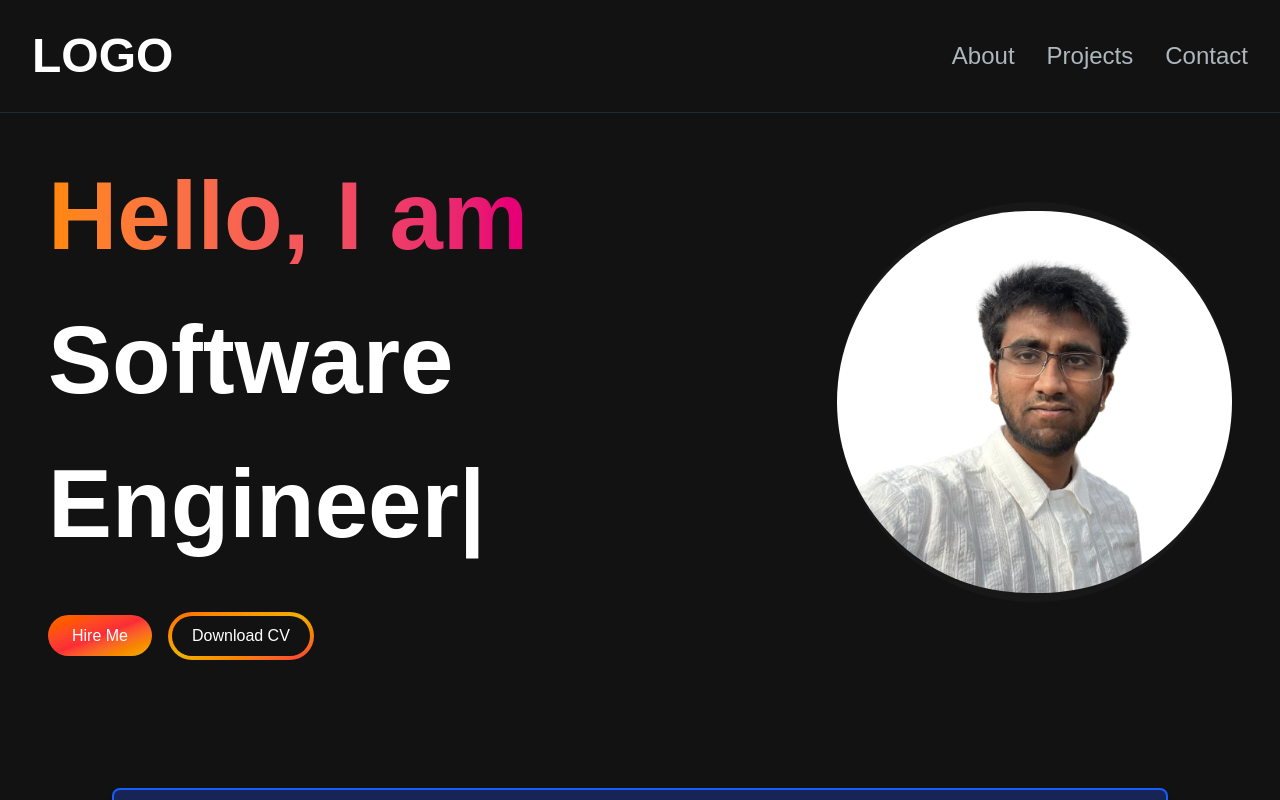
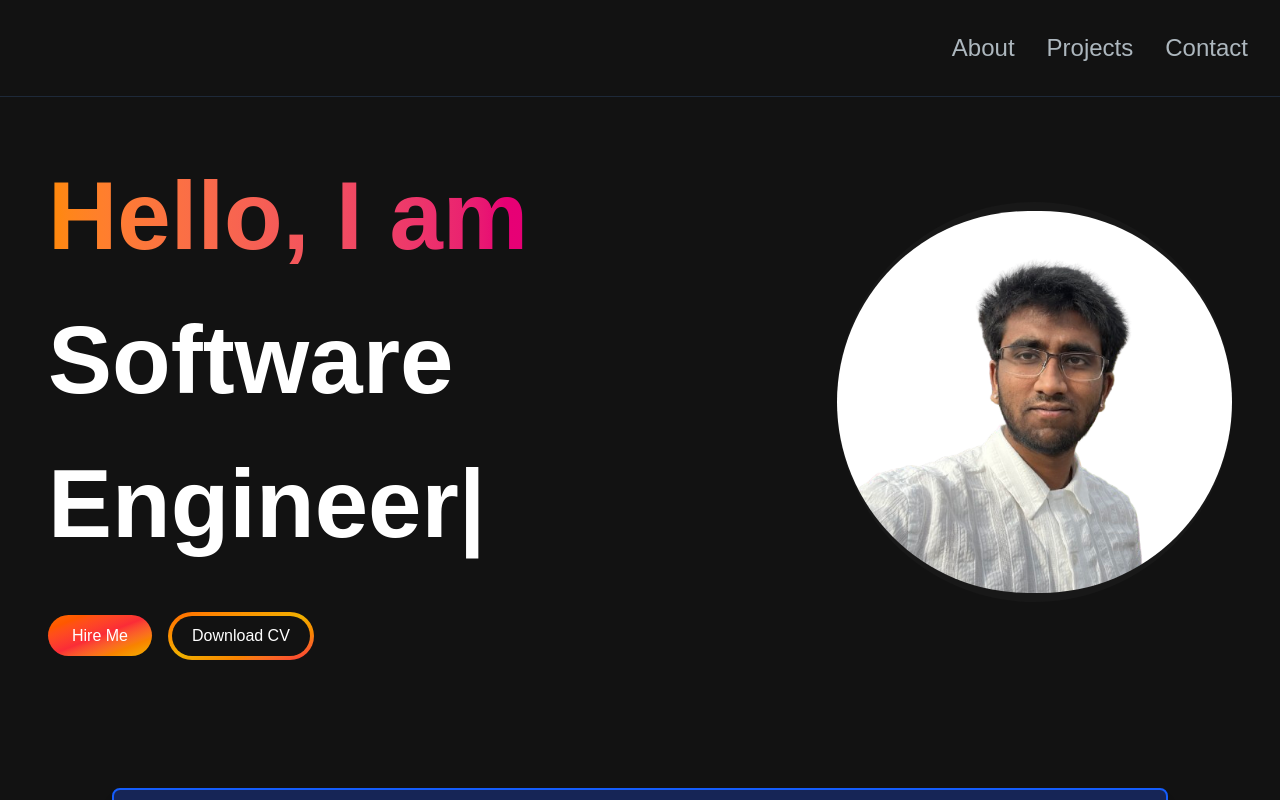
Before and after one commit to sutpat1/portfolio-website, a Next.js app: page / in a window 1280 px wide. Shown: the top 800 px of the page. Built offline with nearby package versions, Linux system fonts and the light colour scheme.

Commit message:
Removed logo words

```diff
--- a/src/app/components/Footer.jsx
+++ b/src/app/components/Footer.jsx
@@ -5,7 +5,7 @@ const Footer = () => {
     <footer
         className="footer border z-10 border-t-[#33353F] border-l-transparent border-r-transparent text-white">
       <div className="container p-12 flex justify-between">
-        <span>LOGO</span>
+        <span></span>
         <p className="text-slate-600">All rights reserved.</p>
       </div>
     </footer>
--- a/src/app/components/NavBar.jsx
+++ b/src/app/components/NavBar.jsx
@@ -28,7 +28,7 @@ const NavBar = () => {
             <div className="flex flex-wrap items-center justify-between mx-auto p-8">
 
                 <Link href={"/"} className="text-2xl md:text-5xl text-white font-semibold">
-                    LOGO
+
                     </Link>
 
                 <div className="mobile-menu block md:hidden">
```
